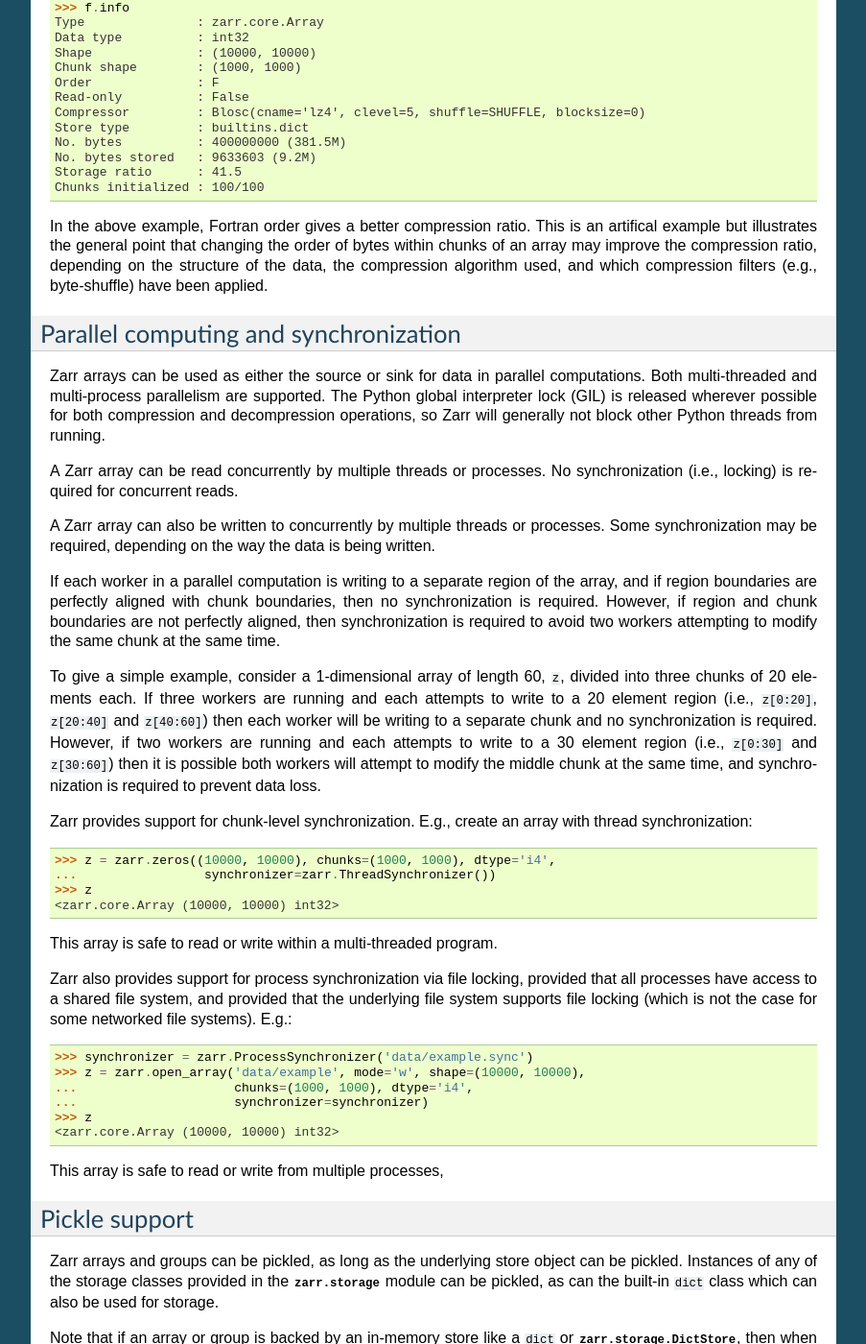
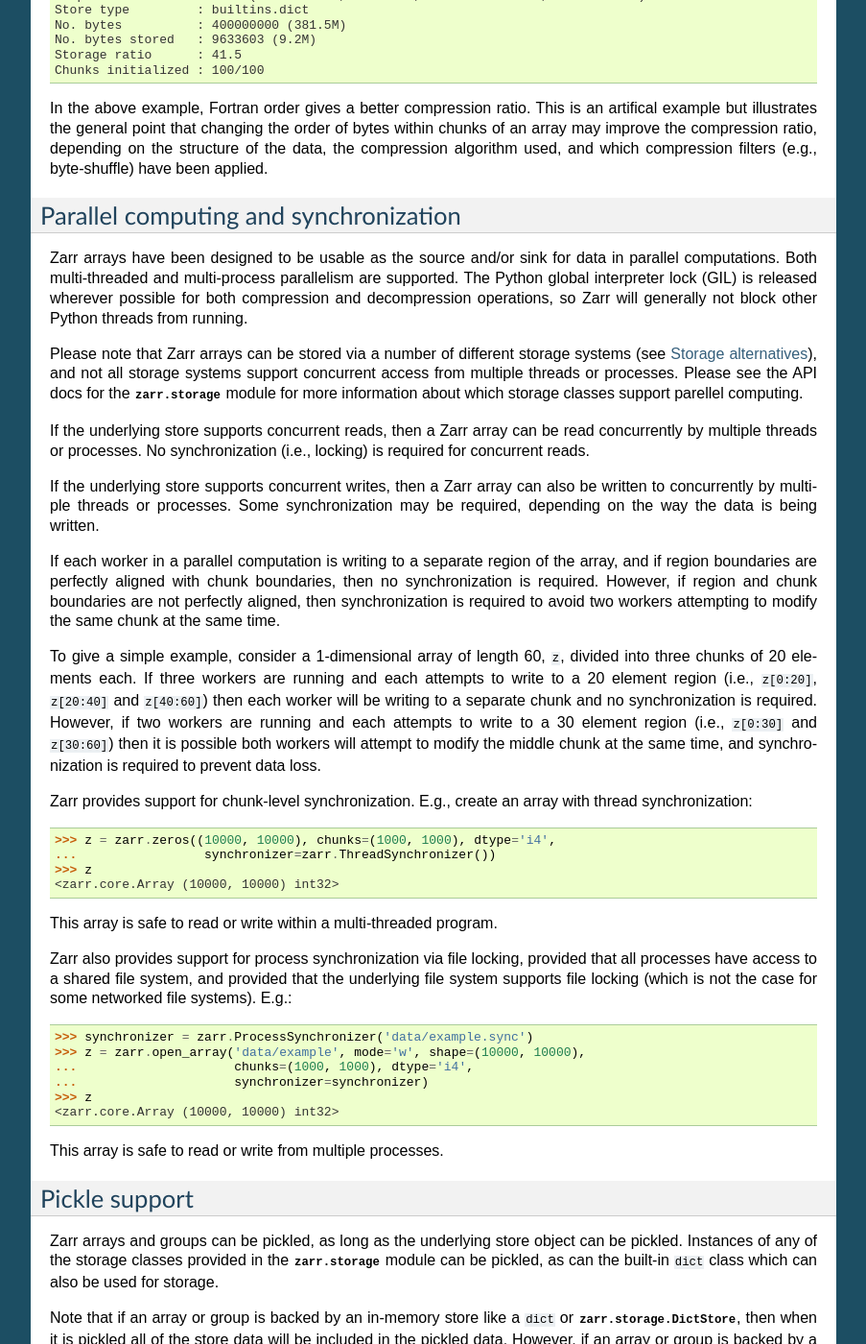
Before and after one commit to enthusiastdev121/zarr-python, a Sphinx documentation site: the page built from docs/tutorial.rst, in a window 1280 px wide and 1400 px high, scrolled down 14582 px. Shown: the whole window at 96% size, without its empty margins (198-1101 px from the left). Built offline with Sphinx 7.4.7, drawn with Linux system fonts in a browser that asks for light colours; the version number could not be read and is left out; some of the changed text lies outside the part shown.

Commit message:
doc store and parallel

```diff
--- a/docs/tutorial.rst
+++ b/docs/tutorial.rst
@@ -713,32 +710,28 @@ Another storage alternative is the :class:`zarr.storage.DBMStore` class, added
 in Zarr version 2.2. This class allows any DBM-style database to be used for
 storing an array or group. Here is an example using a Berkeley DB B-tree
 database for storage (requires `bsddb3
-<https://www.jcea.es/programacion/pybsddb.htm>`_ to be installed):
+<https://www.jcea.es/programacion/pybsddb.htm>`_ to be installed)::
 
     >>> import bsddb3
-    >>> store = zarr.DBMStore('data/example.db', open=bsddb3.btopen, flag='n')
+    >>> store = zarr.DBMStore('data/example.bdb', open=bsddb3.btopen, flag='n')
     >>> root = zarr.group(store=store)
     >>> z = root.zeros('foo/bar', shape=(1000, 1000), chunks=(100, 100), dtype='i4')
     >>> z[:] = 42
     >>> store.close()
-    >>> import os
-    >>> os.path.getsize('data/example.db')
-    36864
 
-Re-open and check that data have been written::
+Also added in Zarr version 2.2 is the :class:`zarr.storage.LMDBStore` class which
+enables the lightning memory-mapped database (LMDB) to be used for storing an array or
+group (requires `lmdb <http://lmdb.readthedocs.io/>`_ to be installed)::
 
-    >>> store = zarr.DBMStore('data/example.db', open=bsddb3.btopen)
+    >>> store = zarr.LMDBStore('data/example.lmdb')
     >>> root = zarr.group(store=store)
-    >>> z = root['foo/bar']
-    >>> z[:]
-    array([[42, 42, 42, ..., 42, 42, 42],
-           [42, 42, 42, ..., 42, 42, 42],
-           [42, 42, 42, ..., 42, 42, 42],
-           ...,
-           [42, 42, 42, ..., 42, 42, 42],
-           [42, 42, 42, ..., 42, 42, 42],
-           [42, 42, 42, ..., 42, 42, 42]], dtype=int32)
+    >>> z = root.zeros('foo/bar', shape=(1000, 1000), chunks=(100, 100), dtype='i4')
+    >>> z[:] = 42
     >>> store.close()
+
+If you are interested in performance, there are some [very simple benchmarks](@@TODO)
+comparing different local storage options. However, any other benchmark data or
+usage experience would be very welcome.
 
 It is also possible to use distributed storage systems. The Dask project has
 implementations of the ``MutableMapping`` interface for Amazon S3 (`S3Map
@@ -777,6 +770,8 @@ Here is an example using S3Map to read an array created previously::
           dtype='|S1')
     >>> z[:].tostring()
     b'Hello from the cloud!'
+
+
 
 .. _tutorial_strings:
 
@@ -936,18 +931,25 @@ filters (e.g., byte-shuffle) have been applied.
 Parallel computing and synchronization
 --------------------------------------
 
-Zarr arrays can be used as either the source or sink for data in parallel
-computations. Both multi-threaded and multi-process parallelism are
+Zarr arrays have been designed to be usable as the source and/or sink for data
+in parallel computations. Both multi-threaded and multi-process parallelism are
 supported. The Python global interpreter lock (GIL) is released wherever
 possible for both compression and decompression operations, so Zarr will
 generally not block other Python threads from running.
 
-A Zarr array can be read concurrently by multiple threads or processes.  No
-synchronization (i.e., locking) is required for concurrent reads.
+Please note that Zarr arrays can be stored via a number of different storage
+systems (see :ref:`tutorial_storage`), and not all storage systems support
+concurrent access from multiple threads or processes. Please see the API docs
+for the :mod:`zarr.storage` module for more information about which storage
+classes support parellel computing.
 
-A Zarr array can also be written to concurrently by multiple threads or
-processes. Some synchronization may be required, depending on the way the data
-is being written.
+If the underlying store supports concurrent reads, then a Zarr array can be read
+concurrently by multiple threads or processes. No synchronization (i.e.,
+locking) is required for concurrent reads.
+
+If the underlying store supports concurrent writes, then a Zarr array can also
+be written to concurrently by multiple threads or processes. Some
+synchronization may be required, depending on the way the data is being written.
 
 If each worker in a parallel computation is writing to a separate region of the
 array, and if region boundaries are perfectly aligned with chunk boundaries,
@@ -986,7 +988,7 @@ some networked file systems). E.g.::
     >>> z
     <zarr.core.Array (10000, 10000) int32>
 
-This array is safe to read or write from multiple processes,
+This array is safe to read or write from multiple processes.
 
 .. _tutorial_pickle:
 
```
Also changed, not shown: other parts of docs/tutorial.rst (+0 -3 lines), 2 other files.
